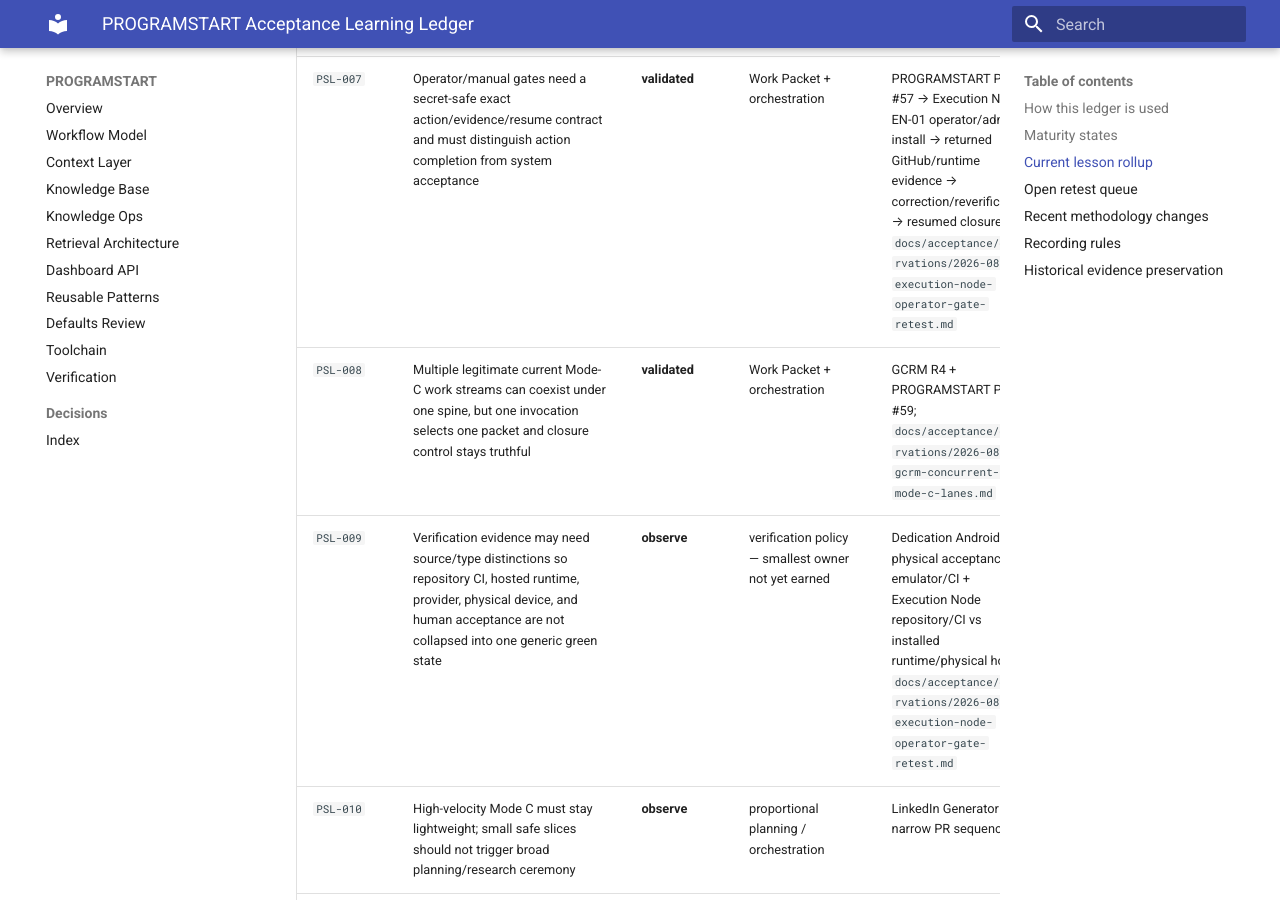
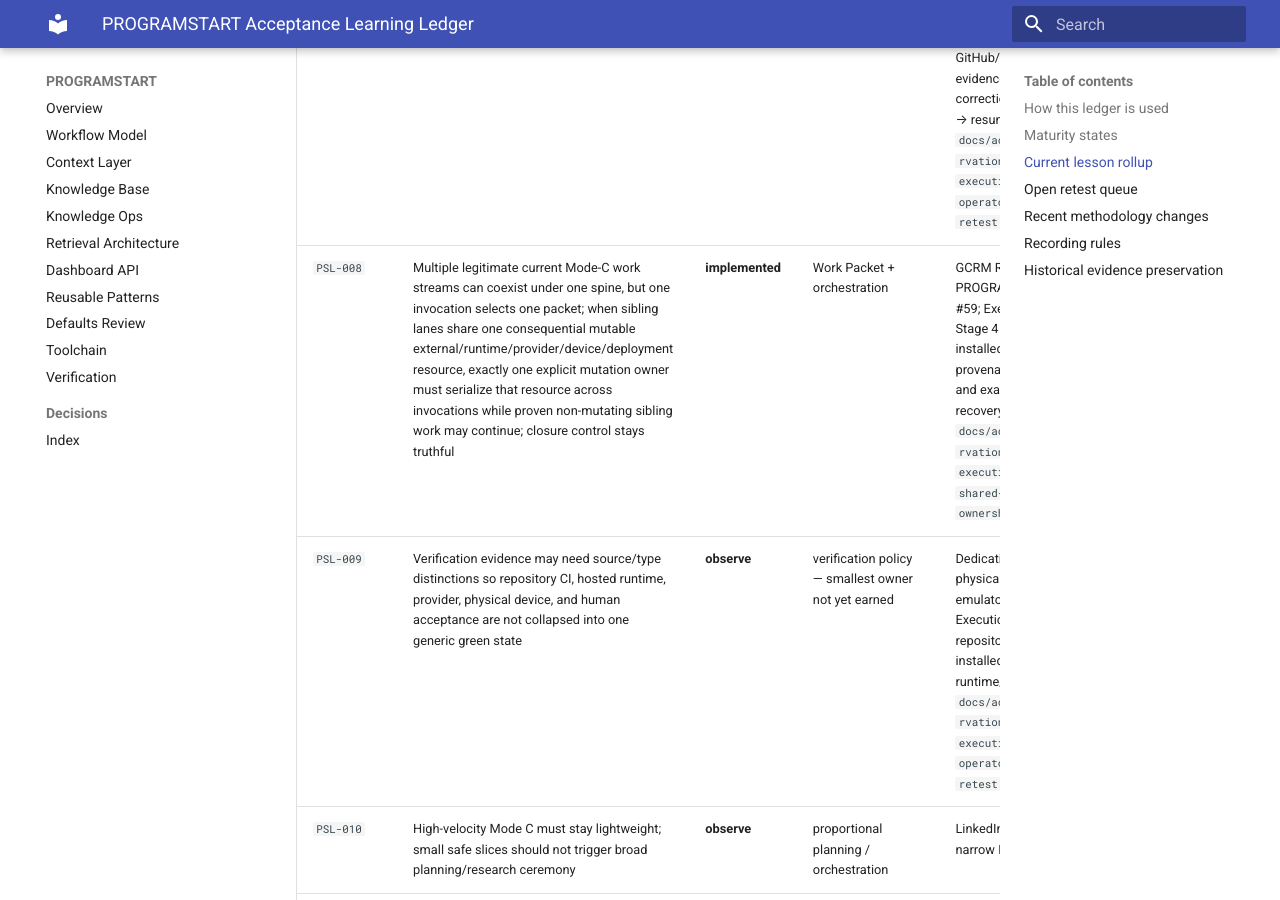
Before and after one commit to GrahamArdent/PROGRAMSTART, an MkDocs documentation site: the page built from docs/PROGRAMSTART_ACCEPTANCE_LEARNING_LEDGER.md, in a window 1280 px wide and 900 px high, scrolled down 2049 px. Built offline with MkDocs 1.6.1 and Material for MkDocs 9.7.7, drawn with Linux system fonts in a browser that asks for light colours; some of the changed text lies outside the part shown.

Commit message:
docs: strengthen PSL-008 with shared mutation ownership

```diff
--- a/docs/PROGRAMSTART_ACCEPTANCE_LEARNING_LEDGER.md
+++ b/docs/PROGRAMSTART_ACCEPTANCE_LEARNING_LEDGER.md
@@ -47,7 +47,7 @@ Lesson IDs are stable organizational references, not priority or roadmap numbers
 | `PSL-005` | A narrow Mode-C blocker must keep truthful closure control while safe independent work remains discoverable; provider history and current visibility are separate facts | **validated** | blocker scope / safe-lane / evidence continuity | GCRM → PROGRAMSTART PR #55 and later R4 work | another provider/manual blocker with safe preparation outside the blocked dependency |
 | `PSL-006` | Cross-repository dependencies need a task-scoped authority graph with partial satisfaction, evidence reuse/invalidation, and independent project spines | **validated** | Work Packet + orchestration | Dedication ↔ Calendar Bridge → PROGRAMSTART PR #56 | another companion integration where repository/runtime/provider planes disagree |
 | `PSL-007` | Operator/manual gates need a secret-safe exact action/evidence/resume contract and must distinguish action completion from system acceptance | **validated** | Work Packet + orchestration | PROGRAMSTART PR #57 → Execution Node EN-01 operator/admin install → returned GitHub/runtime evidence → correction/reverification → resumed closure; `docs/acceptance/observations/2026-08-31-execution-node-operator-gate-retest.md` | future operator/manual gate where returned evidence contradicts prior assumptions or tempts broad reorientation instead of declared-point resumption |
-| `PSL-008` | Multiple legitimate current Mode-C work streams can coexist under one spine, but one invocation selects one packet and closure control stays truthful | **validated** | Work Packet + orchestration | GCRM R4 + PROGRAMSTART PR #59; `docs/acceptance/observations/2026-08-27-gcrm-concurrent-mode-c-lanes.md` | another mature project where sibling lanes share a real mutable/conflict surface |
+| `PSL-008` | Multiple legitimate current Mode-C work streams can coexist under one spine, but one invocation selects one packet; when sibling lanes share one consequential mutable external/runtime/provider/device/deployment resource, exactly one explicit mutation owner must serialize that resource across invocations while proven non-mutating sibling work may continue; closure control stays truthful | **implemented** | Work Packet + orchestration | GCRM R4 + PROGRAMSTART PR #59; Execution Node Stage 4 repeated installed-release provenance collisions and exact-SHA recovery; `docs/acceptance/observations/2026-08-31-execution-node-shared-mutation-ownership.md` | another Mode-C project with sibling lanes sharing one consequential mutable provider/runtime/device/deployment resource: prove the second lane honors the active owner or performs explicit release/transfer without stale-runtime collision or unnecessary deadlock |
 | `PSL-009` | Verification evidence may need source/type distinctions so repository CI, hosted runtime, provider, physical device, and human acceptance are not collapsed into one generic green state | **observe** | verification policy — smallest owner not yet earned | Dedication Android physical acceptance vs emulator/CI + Execution Node repository/CI vs installed runtime/physical host; `docs/acceptance/observations/2026-08-31-execution-node-operator-gate-retest.md` | another project where current Work Packet/operator-gate semantics fail to preserve source-specific claims or create repeated material overhead; only then consider a bounded formal verification-source/type policy |
 | `PSL-010` | High-velocity Mode C must stay lightweight; small safe slices should not trigger broad planning/research ceremony | **observe** | proportional planning / orchestration | LinkedIn Generator narrow PR sequence | another rapid mature-project sequence showing a specific recurring overhead gap |
 | `PSL-011` | Dedicated active/paused/inactive/retired lifecycle machinery is not currently earned; focused Mode-C re-entry + invalidation may be sufficient | **observe / narrowed** | Mode-C re-entry | Resume Creator V6 acceptance → PR #58 | another paused/dormant project where existing primitives either succeed cleanly or expose a concrete missing state |
@@ -64,10 +64,11 @@ Lesson IDs are stable organizational references, not priority or roadmap numbers
 
 This is **not a roadmap**. These are conditions that can be recognized opportunistically when real product work naturally reaches them.
 
-1. `PSL-009` — find another project where current Work Packet/operator-gate semantics fail to keep repository/runtime/provider/device/human evidence claims distinct or create repeated material overhead before adding formal verification-source/type machinery.
-2. `PSL-010` — identify a specific repeated overhead defect in another high-velocity Mode-C project before changing methodology.
-3. `PSL-011` — use another paused/dormant project where existing primitives either succeed cleanly or expose a concrete missing state.
-4. `PSL-019` — use the next verified upstream change with one unambiguous required replacement to prove PROGRAMSTART can detect, verify, map impact, and prepare a focused maintenance PR without operator relay while preserving PR-only behavior until explicit enforced auto-merge policy exists.
+1. `PSL-008` — use another Mode-C project where sibling lanes share one consequential mutable provider/runtime/device/deployment resource; prove an active mutation owner prevents cross-invocation collision without creating unnecessary deadlock or ceremony.
+2. `PSL-009` — find another project where current Work Packet/operator-gate semantics fail to keep repository/runtime/provider/device/human evidence claims distinct or create repeated material overhead before adding formal verification-source/type machinery.
+3. `PSL-010` — identify a specific repeated overhead defect in another high-velocity Mode-C project before changing methodology.
+4. `PSL-011` — use another paused/dormant project where existing primitives either succeed cleanly or expose a concrete missing state.
+5. `PSL-019` — use the next verified upstream change with one unambiguous required replacement to prove PROGRAMSTART can detect, verify, map impact, and prepare a focused maintenance PR without operator relay while preserving PR-only behavior until explicit enforced auto-merge policy exists.
 
 ## Recent methodology changes
 
@@ -88,6 +89,7 @@ This is **not a roadmap**. These are conditions that can be recognized opportuni
 - PR #68 — lightweight durable idea preservation / promotion lifecycle (**PSL-017 now validated by the external Portfolio Operations capture → later trigger-based retrieval → deliberate Dependency Intelligence/automation promotion retest recorded on 2026-08-31**).
 - PR #69 — lightweight external portfolio-attention control (**PSL-018 validated by the external live portfolio refresh/reselection retest recorded on 2026-08-31**).
 - External change maintenance loop — bounded upstream-change classification with automatic safe PR preparation, Watchtower sensor/evidence composition, and an explicit PR-vs-auto-merge trust boundary (**PSL-019 implemented; real autonomous maintenance retest remains open**).
+- PSL-008 shared-mutation ownership strengthening — Work Packet + startup instruction extension from the Execution Node Stage 4 cross-invocation installed-release race (**implemented; next independent real retest open**).
 
 ## Recording rules
 
@@ -103,6 +105,8 @@ This is **not a roadmap**. These are conditions that can be recognized opportuni
 
 ## Historical evidence preservation
 
-The detailed ledger that existed before the Learning Gate organization change is preserved unchanged at `docs/acceptance/PROGRAMSTART_ACCEPTANCE_HISTORY_THROUGH_2026-08-27.md`. It contains the full Calendar/Email/GCRM/Dedication/LinkedIn Generator/Resume Creator/cross-repository/operator-gate/re-entry narratives accumulated before this rollup was compacted.
+The detailed ledger that existed before the Learning Gate organization change is preserved unchanged at:
+
+`docs/acceptance/PROGRAMSTART_ACCEPTANCE_HISTORY_THROUGH_2026-08-27.md`
 
 Do not duplicate that history back into this file. Add new evidence as observations and update only the maturity rollup above.
```
